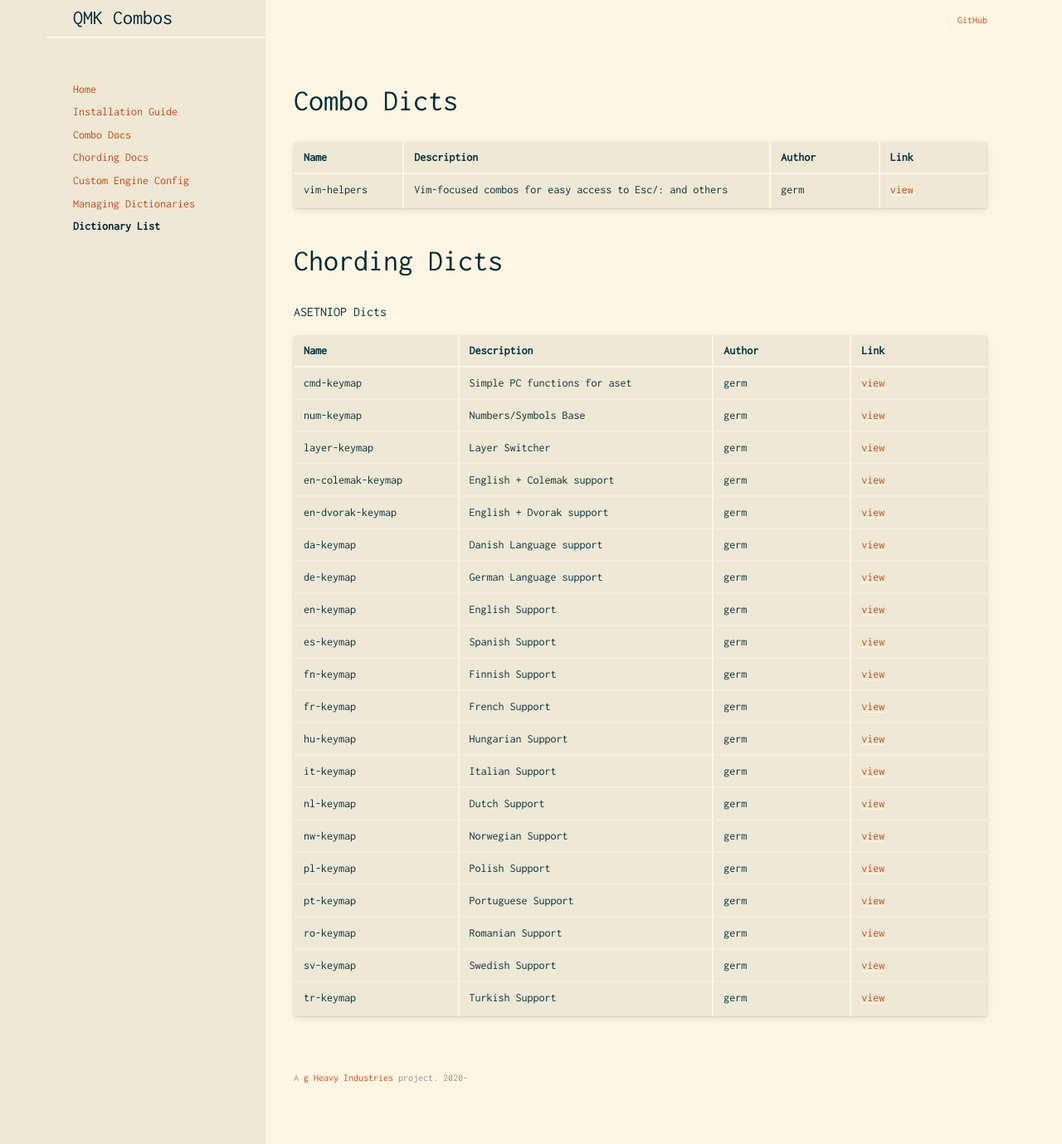
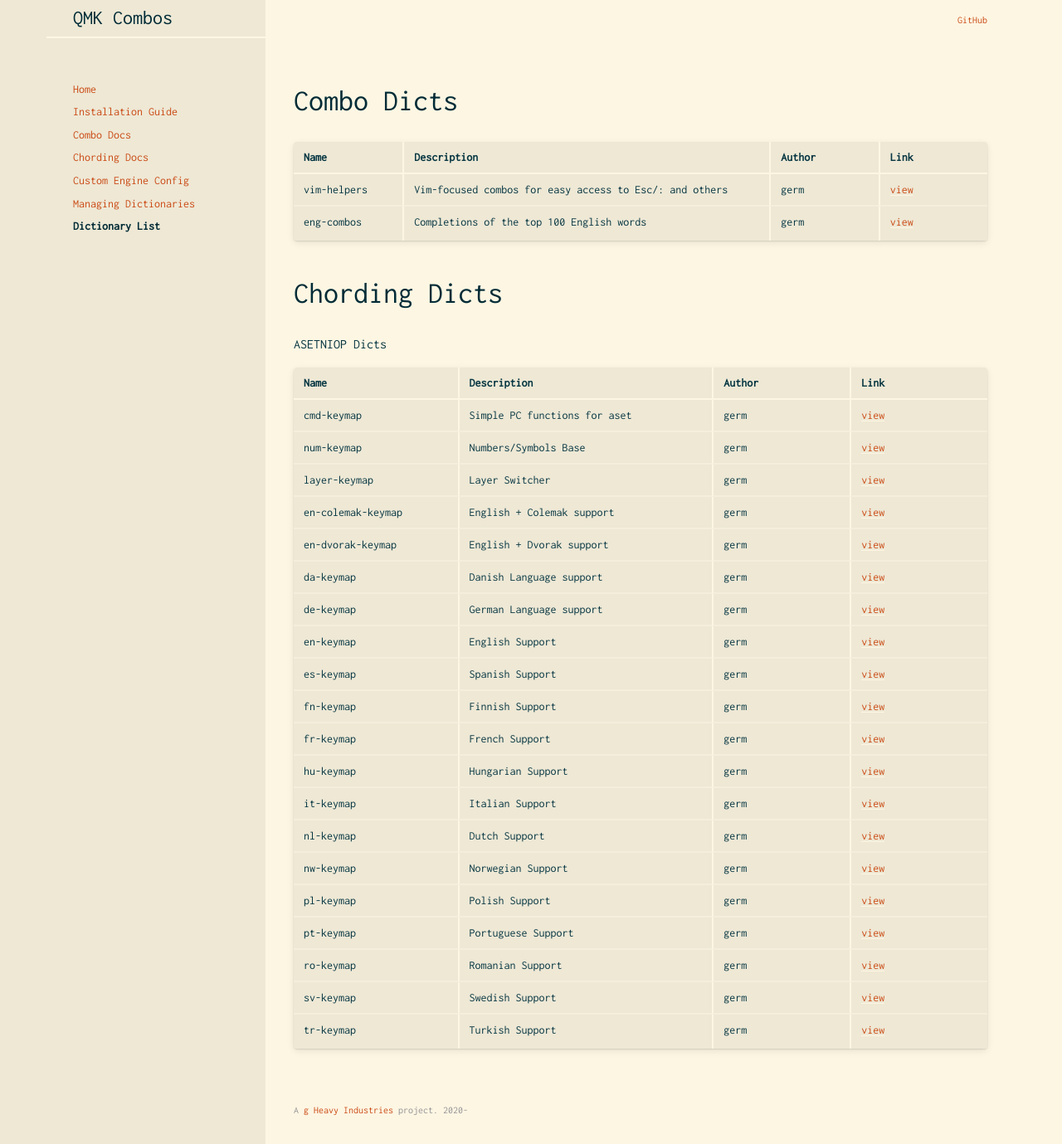
Before and after one commit to qmk-combos/qmk-combos.github.io, a Jekyll site: the page built from docs/dicts.md, in a window 1280 px wide. Shown: the whole page at 83% size. Built offline with Jekyll 4.4.1, drawn with Linux system fonts in a browser that asks for light colours.

Commit message:
Added english combos

```diff
--- a/docs/dicts.md
+++ b/docs/dicts.md
@@ -9,6 +9,7 @@ nav_order: 6
 Name| Description | Author | Link
 :---|:------------|:-------|:------
 vim-helpers | Vim-focused combos for easy access to Esc/: and others | germ	 | [view](https://github.com/qmk-combos/combos/tree/master/combos)
+eng-combos | Completions of the top 100 English words | germ	 | [view](https://github.com/qmk-combos/combos/tree/master/combos)
 
 # Chording Dicts
 
```
